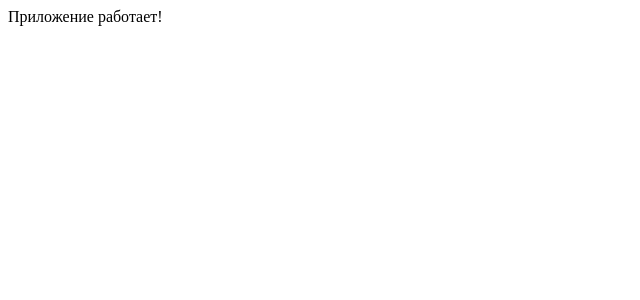
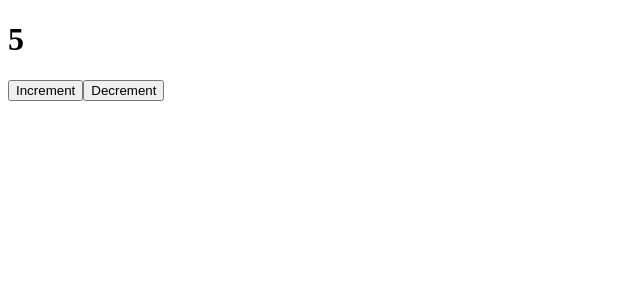
Before and after one commit to DaniilTimonov/rect_test, a React (Create React App) app in the folder project/: page / in a window 1280 px wide. Shown: the top 300 px of the page, without its empty margins (0-640 px from the left). Built offline with nearby package versions, Linux system fonts and the light colour scheme.

Commit message:
доработка урока

```diff
--- a/project/src/App.js
+++ b/project/src/App.js
@@ -1,9 +1,16 @@
 import React from 'react';
 
 function App() {
+  let likes = 5;
+  function Increment() {
+    likes += 1;
+    console.log(likes);
+  }
   return (
     <div className="App">
-
+      <h1>{likes}</h1>
+     <button onClick={Increment}> Increment </button>
+     <button onClick={() => likes -= 1}>  Decrement </button>
     </div>
   );
 }
--- a/project/src/index.js
+++ b/project/src/index.js
@@ -5,9 +5,6 @@ import App from './App';
 
 ReactDOM.render(
 
-    <div>
-      Приложение работает!
-    </div>,
-
+<App/>,
   document.getElementById('root')
 );
```
